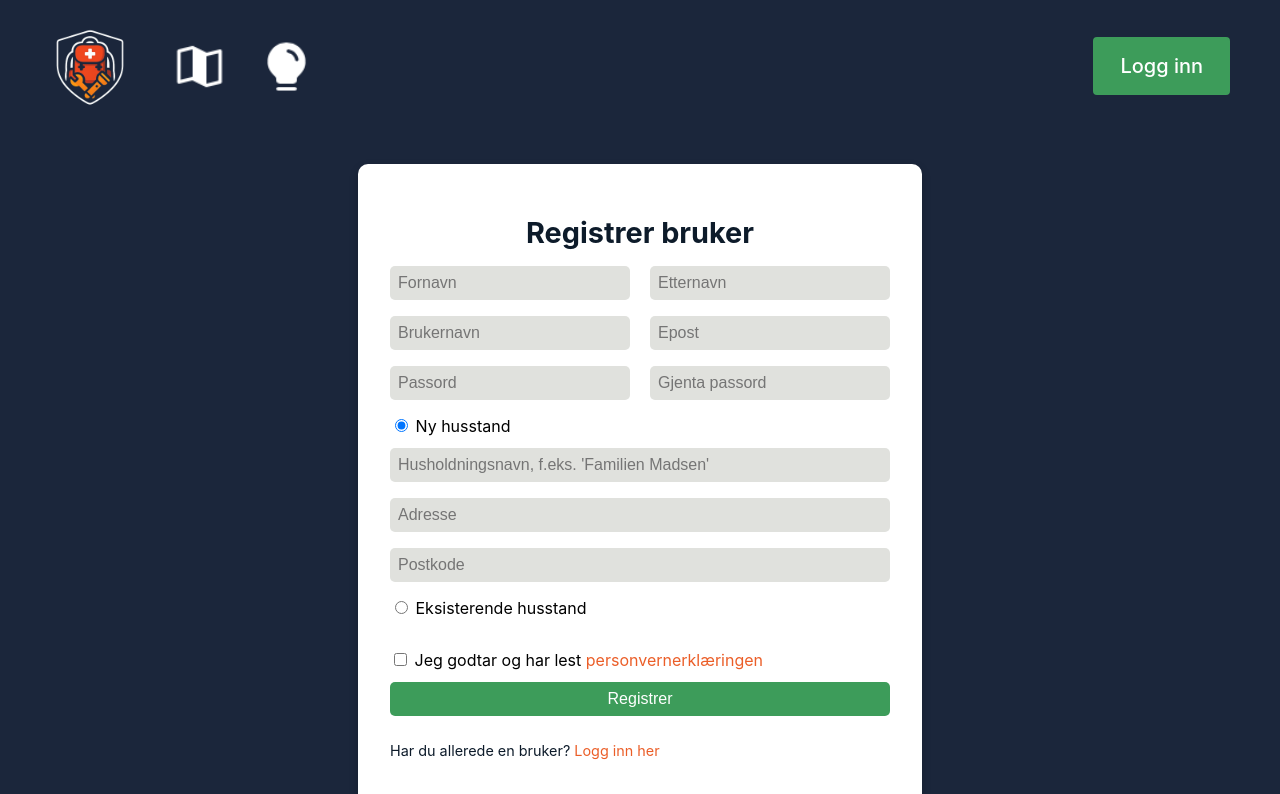
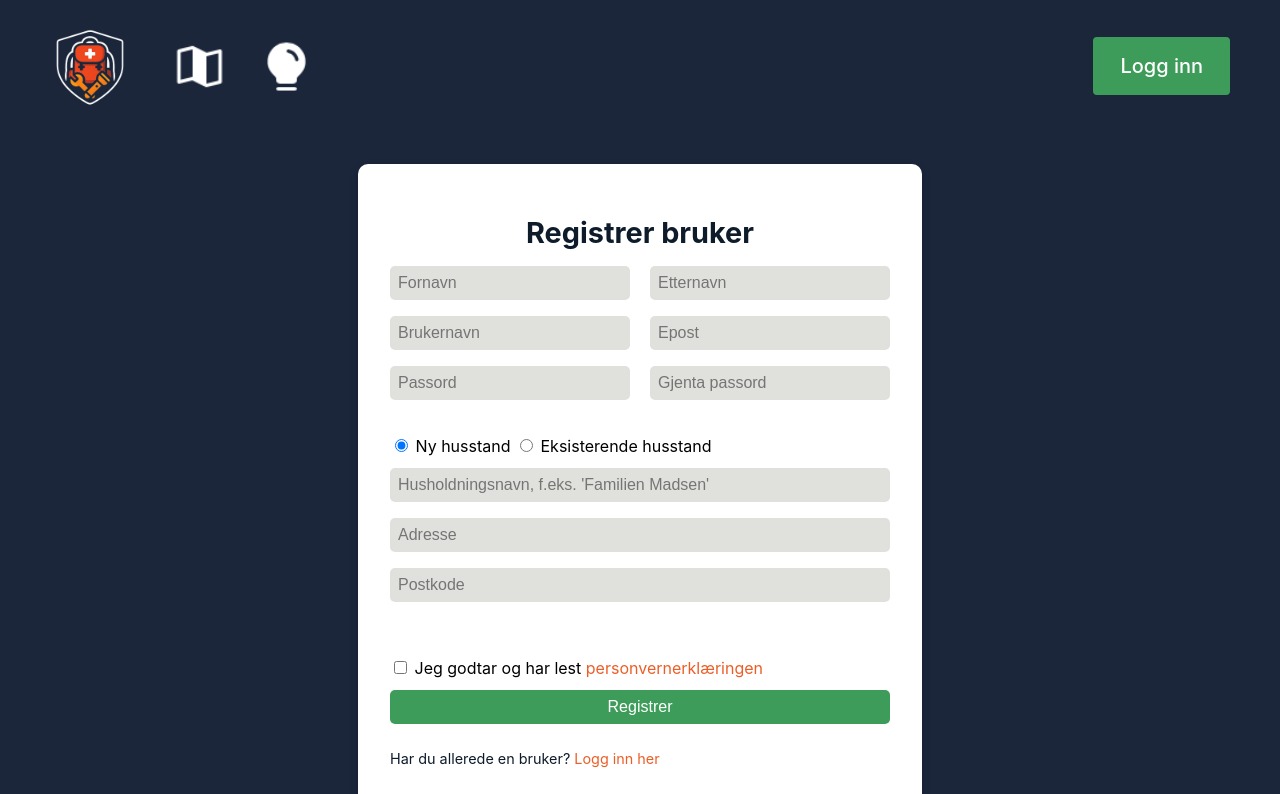
Before and after one commit to NTNU-IDI/scrum-project-2025-team11, a Vue app in the folder frontend/: page /register in a window 1280 px wide. Shown: the top 794 px of the page. Built offline with nearby package versions, Linux system fonts and the light colour scheme; the HTML template or start-up script is replaced by a standard one; what vue-toast-notification would draw is missing.

Commit message:
Make city send municipality in case of places with no city

```diff
--- a/frontend/src/components/RegisterComponent.vue
+++ b/frontend/src/components/RegisterComponent.vue
@@ -94,7 +94,13 @@ async function attemptRegistration() {
         errorMessage.value = "Addresse og/eller postkode er ugyldig. Vennligst forsikre deg om at disse er riktige og prøv igjen."
       } else {
         errorMessage.value = ""
-        await registerHouseholdAndCreateUser(location.lat, location.lon, location.address.city)
+        let latitude = location.lat
+        let longitude = location.lon
+        let city = location.address.city
+        if (city === undefined) {
+          city = location.address.municipality
+        }
+        await registerHouseholdAndCreateUser(latitude, longitude, city)
       }
     } else if(householdChoice.value === "existing") {
       //TODO: Implement how creation of new user joining existing household works when backend is ready
@@ -186,13 +192,15 @@ defineExpose({validateFields})
         <input type="password" placeholder="Passord" v-model="password" id="iptPassword" required>
         <input type="password" placeholder="Gjenta passord" v-model="repeatedPassword" id="iptRepeatedPassword" required>
       </div>
-      <label><input type="radio" v-model="householdChoice" value="new" @change="handleHouseholdChoice"> Ny husstand</label> <br>
+      <br>
+      <label><input type="radio" v-model="householdChoice" value="new" @change="handleHouseholdChoice"> Ny husstand </label>
+      <label><input type="radio" v-model="householdChoice" value="existing" @change="handleHouseholdChoice"> Eksisterende husstand </label>
+      <br>
       <div id="divNewHouseholdInfo" v-if="hasChosenNewHousehold">
         <input type="text" placeholder="Husholdningsnavn, f.eks. 'Familien Madsen'" v-model="householdName" id="iptHouseholdName" required>
         <input type="text" placeholder="Adresse" v-model="address" id="iptAddress" required>
         <input type="text" placeholder="Postkode" v-model="postalCode" id="iptPostalCode" required>
       </div>
-      <label><input type="radio" v-model="householdChoice" value="existing" @change="handleHouseholdChoice"> Eksisterende husstand </label>
       <input type="text" v-if="!hasChosenNewHousehold" placeholder="Husstandsskode" v-model="householdCode" id="iptHouseholdCode" required><br><br>
       <label><input type="checkbox" v-model="privacyPolicyCheck" id="cbPrivacyPolicy" required>
         Jeg godtar og har lest <a href="/personvern" id="linkPrivacyPolicy" target="_blank" class="link"> personvernerklæringen</a> </label> <br>
```
